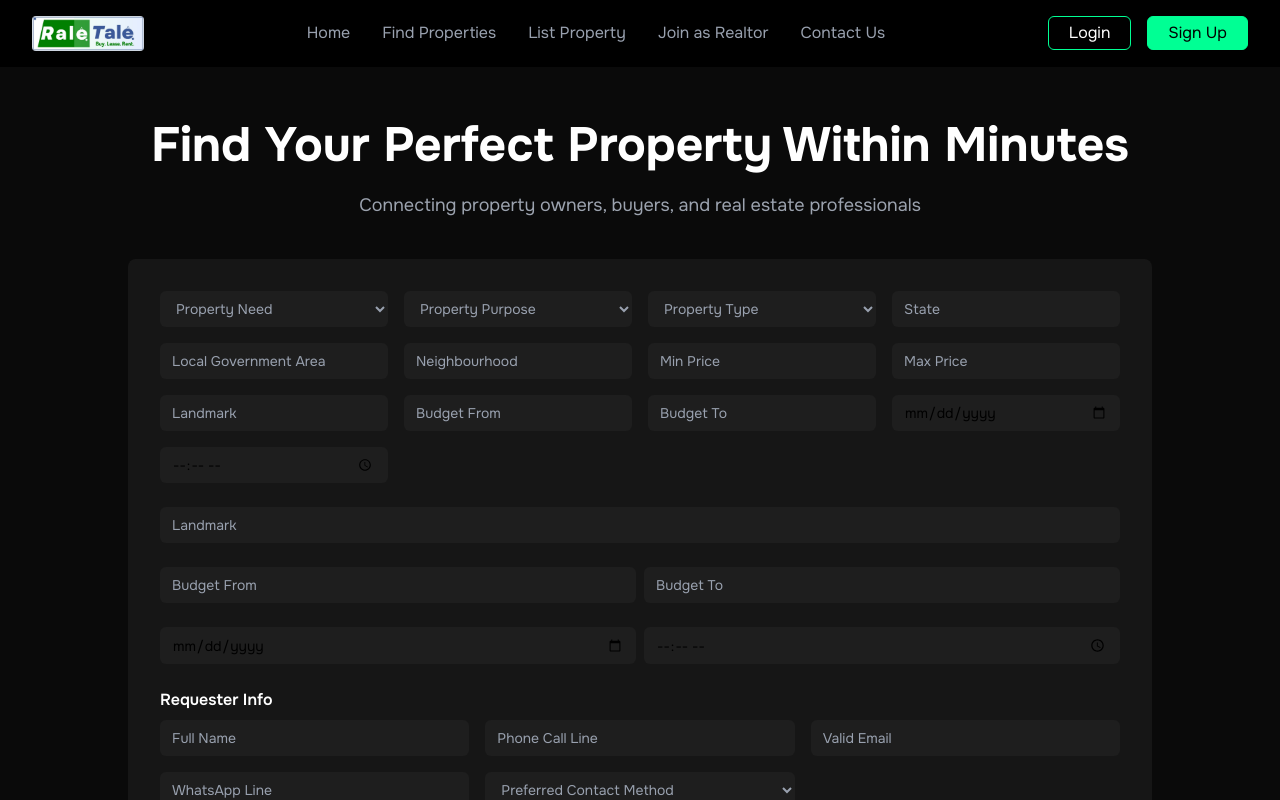
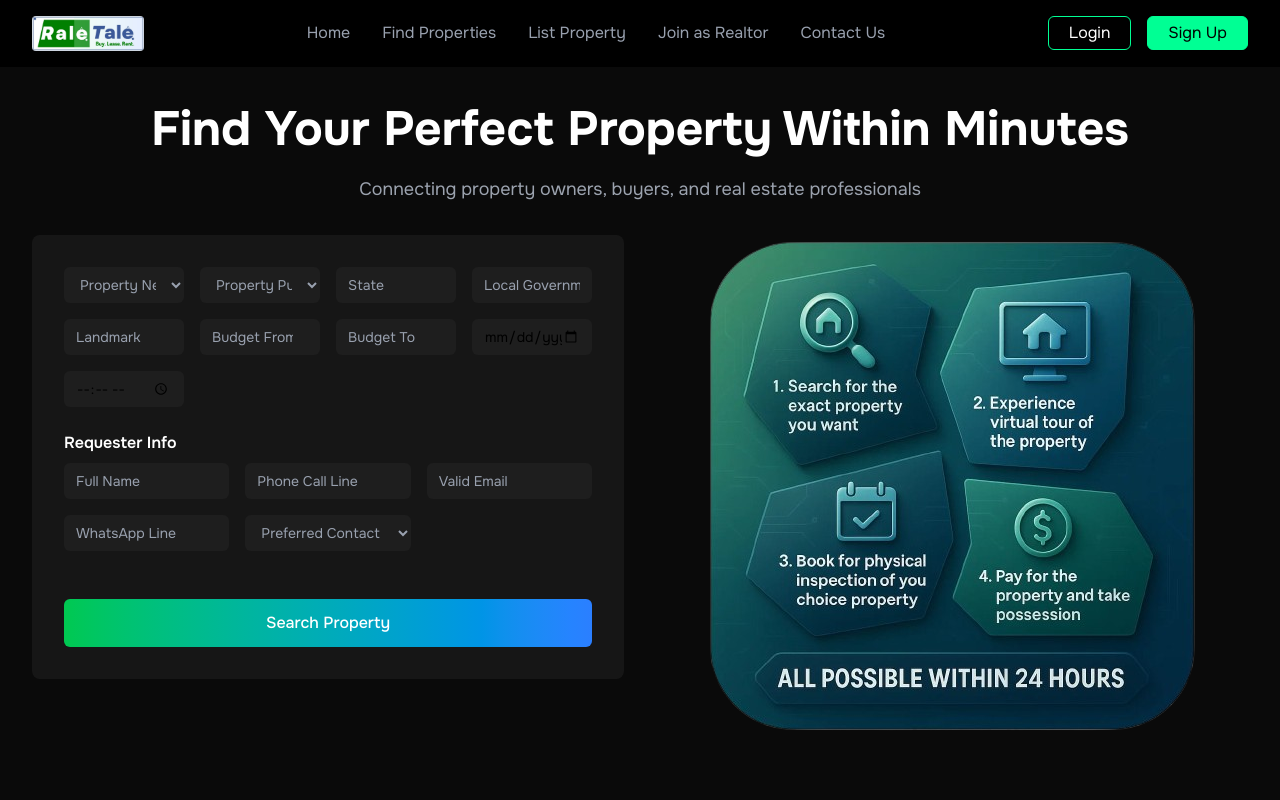
Before and after one commit to Yemipidan-org/rale_tale_frontend, a React (Vite) app: page / in a window 1280 px wide. Shown: the top 800 px of the page. Built offline with nearby package versions, Linux system fonts and the light colour scheme.

Commit message:
updated the form hero section

```diff
--- a/src/components/formConfig.js
+++ b/src/components/formConfig.js
@@ -43,9 +43,6 @@ export const fieldConfig = {
     { label: "Property Type", type: "select", options: [] },
     { label: "State", type: "text" },
     { label: "Local Government Area", type: "text" },
-    { label: "Neighbourhood", type: "text" },
-    { label: "Min Price", type: "number" },
-    { label: "Max Price", type: "number" },
     { label: "Landmark", type: "text" },
     { label: "Budget From", type: "number" },
     { label: "Budget To", type: "number" },
@@ -59,11 +56,11 @@ export const fieldConfig = {
       options: ["Buy", "Sell", "Lease"],
     },
     { label: "Property Purpose", type: "select", options: propertyPurposes },
-    { label: "Property Type", type: "select", options: propertyTypes },
+    { label: "Property Type", type: "select", options: [] },
     { label: "State", type: "text" },
-    { label: "Neighbourhood", type: "text" },
-    { label: "Min Price", type: "number" },
-    { label: "Max Price", type: "number" },
+    { label: "Landmark", type: "text" },
+    { label: "Budget From", type: "number" },
+    { label: "Budget To", type: "number" },
     { label: "Inspection Date", type: "date" },
     { label: "Time From", type: "time" },
     { label: "Time To", type: "time" },
@@ -75,10 +72,10 @@ export const fieldConfig = {
       options: ["Buy", "Sell", "Lease"],
     },
     { label: "Property Purpose", type: "select", options: propertyPurposes },
-    { label: "Property Type", type: "select", options: propertyTypes },
+    { label: "Property Type", type: "select", options: [] },
     { label: "State", type: "text" },
     { label: "Local Government Area", type: "text" },
-    { label: "Neighbourhood", type: "text" },
+    { label: "Landmark", type: "text" },
     { label: "Preferred Feedback", type: "text" },
   ],
 };
@@ -128,3 +125,6 @@ export const getAdditionalFields = (propertyType) => {
 export const getPropertyTypesByPurpose = (purpose) => {
   return propertyTypesByPurpose[purpose] || [];
 };
+// export const getPropertyTypesByPurpose = (purpose) => {
+//   return propertyTypesByPurpose[purpose] || [];
+// };
--- a/src/components/hero.jsx
+++ b/src/components/hero.jsx
@@ -37,39 +37,12 @@ export default function Hero() {
     handleInputChange("Property Type", ""); // Reset property type when purpose changes
   };
 
+  const getFieldValue = (field) => {
+    if (field.label === "Property Type" && !selectedPurpose) {
+      return null;
+    }
     return (
-    <>
-      <section className="flex flex-col items-center justify-center min-h-screen bg-[#0A0A0A] px-4 sm:px-6 lg:px-8">
-        {/* Title */}
-        <h1 className="text-3xl sm:text-4xl lg:text-5xl text-white font-bold mt-12 text-center leading-tight">
-          Find Your Perfect Property Within Minutes
-        </h1>
-        <p className="my-4 text-base sm:text-lg text-[#9CA3AF] text-center max-w-2xl">
-          Connecting property owners, buyers, and real estate professionals
-        </p>
-
-        {/* Form Box */}
-        <div className="bg-[#FFFFFF0D] p-6 sm:p-8 rounded-lg w-full max-w-5xl mt-6">
-          {/* <div className="flex flex-wrap gap-3 mb-6">
-            {["Buy", "Rent", "Lease"].map((option) => (
-              <button
-                key={option}
-                onClick={() => setPropertyPurpose(option)}
-                className={`px-4 py-2 rounded-md font-medium transition ${
-                  propertyPurpose === option
-                    ? "bg-green-500 text-black"
-                    : "bg-[#FFFFFF1A] text-white hover:bg-green-600"
-                }`}
-              >
-                {option}
-              </button>
-            ))}
-          </div> */}
-
-          <form className="space-y-6">
-            <div className="grid grid-cols-1 sm:grid-cols-2 lg:grid-cols-4 gap-4">
-              {fieldConfig[propertyPurpose].map((field, index) => (
-                <div key={index}>
+      <div key={field.label}>
         {field.type === "select" ? (
           <select
             className="w-full bg-[#1E1E1E] px-3 py-2 rounded-md outline-none text-sm text-gray-400"
@@ -79,20 +52,15 @@ export default function Hero() {
                 handlePurposeChange(e.target.value);
               }
               handleInputChange(field.label, e.target.value);
-                        if (field.label === "Property Type") {
-                          setPropertyType(e.target.value);
-                        }
             }}
           >
             <option value="">{field.label}</option>
             {field.label === "Property Type"
-                        ? getPropertyTypesByPurpose(selectedPurpose).map(
-                            (opt) => (
+              ? getPropertyTypesByPurpose(selectedPurpose).map((opt) => (
                   <option key={opt} value={opt}>
                     {opt}
                   </option>
-                            )
-                          )
+                ))
               : field.options?.map((opt) => (
                   <option key={opt} value={opt}>
                     {opt}
@@ -103,16 +71,39 @@ export default function Hero() {
           <input
             type={field.type}
             value={formData[field.label] || ""}
-                      onChange={(e) =>
-                        handleInputChange(field.label, e.target.value)
-                      }
+            onChange={(e) => handleInputChange(field.label, e.target.value)}
             className="w-full bg-[#1E1E1E] px-3 py-2 rounded-md outline-none text-sm placeholder-gray-400"
             placeholder={field.label}
           />
         )}
       </div>
-              ))}
+    );
+  };
 
+  return (
+    <>
+      <section className="min-h-screen bg-[#0A0A0A] px-4 sm:px-6 lg:px-8 py-8">
+        <div className="max-w-7xl mx-auto">
+          {/* Title */}
+          <div className="text-center mb-8">
+            <h1 className="text-3xl sm:text-4xl lg:text-5xl text-white font-bold leading-tight">
+              Find Your Perfect Property Within Minutes
+            </h1>
+            <p className="my-4 text-base sm:text-lg text-[#9CA3AF] max-w-2xl mx-auto">
+              Connecting property owners, buyers, and real estate professionals
+            </p>
+          </div>
+
+          {/* Two Column Layout */}
+          <div className="flex flex-col lg:flex-row gap-8">
+            {/* Form Column */}
+            <div className="flex-1">
+              <div className="bg-[#FFFFFF0D] p-6 sm:p-8 rounded-lg w-full">
+                <form className="space-y-6">
+                  <div className="grid grid-cols-1 sm:grid-cols-2 lg:grid-cols-4 gap-4">
+                    {fieldConfig[propertyPurpose].map((field) =>
+                      getFieldValue(field)
+                    )}
                     {additionalFields.map((field, index) => (
                       <div key={index}>
                         {field.type === "select" ? (
@@ -144,54 +135,6 @@ export default function Hero() {
                         )}
                       </div>
                     ))}
-            </div>
-
-            <input
-              type="text"
-              placeholder="Landmark"
-              value={formData["Landmark"] || ""}
-              onChange={(e) => handleInputChange("Landmark", e.target.value)}
-              className="w-full bg-[#1E1E1E] px-3 py-2 rounded-md outline-none text-sm placeholder-gray-400"
-            />
-
-            <div className="flex gap-2">
-              <input
-                type="number"
-                placeholder="Budget From"
-                value={formData["Budget From"] || ""}
-                onChange={(e) =>
-                  handleInputChange("Budget From", e.target.value)
-                }
-                className="w-full bg-[#1E1E1E] px-3 py-2 rounded-md outline-none text-sm placeholder-gray-400"
-              />
-              <input
-                type="number"
-                placeholder="Budget To"
-                value={formData["Budget To"] || ""}
-                onChange={(e) => handleInputChange("Budget To", e.target.value)}
-                className="w-full bg-[#1E1E1E] px-3 py-2 rounded-md outline-none text-sm placeholder-gray-400"
-              />
-            </div>
-
-            <div className="flex gap-2">
-              <input
-                type="date"
-                placeholder="Inspection Date"
-                value={formData["Inspection Date"] || ""}
-                onChange={(e) =>
-                  handleInputChange("Inspection Date", e.target.value)
-                }
-                className="w-full bg-[#1E1E1E] px-3 py-2 rounded-md outline-none text-sm placeholder-gray-400"
-              />
-              <input
-                type="time"
-                placeholder="Inspection Time"
-                value={formData["Inspection Time"] || ""}
-                onChange={(e) =>
-                  handleInputChange("Inspection Time", e.target.value)
-                }
-                className="w-full bg-[#1E1E1E] px-3 py-2 rounded-md outline-none text-sm placeholder-gray-400"
-              />
                   </div>
 
                   {/* Requester Info */}
@@ -240,6 +183,57 @@ export default function Hero() {
                     </button>
                   </Link>
                 </form>
+              </div>
+            </div>
+
+            {/* Image Column */}
+            <div className="flex-1 bg-[#FFFFFF0D rounded-lg overflow-hidden">
+              <div className="relativ h-full min-h-[300px lg:min-h-[00px]">
+                <div className="absolut inset- bg-black/ flex items-cente justify-center">
+                  <div className="text-center p-">
+                    <img
+                      src="./raletale1.png"
+                      alt="Logo"
+                      className="w-full rounded"
+                    />
+                    {/* <div className="border-2 border-dashed border-gray-500 rounded-lg p-8 flex flex-col items-center">
+                      <svg
+                        className="w-12 h-12 text-gray-400 mb-4"
+                        fill="none"
+                        stroke="currentColor"
+                        viewBox="0 0 24 24"
+                      >
+                        <path
+                          strokeLinecap="round"
+                          strokeLinejoin="round"
+                          strokeWidth="2"
+                          d="M12 6v6m0 0v6m0-6h6m-6 0H6"
+                        />
+                      </svg>
+                      <p className="text-gray-400 text-sm">
+                        Click to upload or drag and drop
+                      </p>
+                      <p className="text-gray-500 text-xs mt-2">
+                        SVG, PNG, JPG or GIF (max. 800x400px)
+                      </p>
+                      <input
+                        type="file"
+                        className="absolute inset-0 w-full h-full opacity-0 cursor-pointer"
+                        accept="image/*"
+                        onChange={(e) => {
+                          const file = e.target.files?.[0];
+                          if (file) {
+                            // Handle image upload
+                            console.log("File selected:", file);
+                          }
+                        }}
+                      />
+                    </div> */}
+                  </div>
+                </div>
+              </div>
+            </div>
+          </div>
         </div>
       </section>
       <PropertySections />
@@ -340,3 +334,56 @@ export default function Hero() {
 //     </>
 //   );
 // }
+//                     className="w-full bg-[#1E1E1E] px-3 py-2 rounded-md outline-none text-sm placeholder-gray-400"
+//                     placeholder={field.label}
+//                   />
+//                 </div>
+//               ))}
+//             </div>
+
+//             {/* Requester Info */}
+//             <h3 className="text-md font-semibold mt-6 mb-2">Requester Info</h3>
+//             <div className="grid grid-cols-1 sm:grid-cols-2 lg:grid-cols-4 gap-4">
+//               {requesterFields.map((field, index) => (
+//                 <div key={index}>
+//                   {/* <label className="block text-sm mb-1">{field.label}</label> */}
+//                   <input
+//                     type={field.type}
+//                     value={field.value}
+//                     onChange={(e) => field.setter(e.target.value)}
+//                     className="w-full bg-[#1E1E1E] px-3 py-2 rounded-md outline-none text-sm placeholder-gray-400"
+//                     placeholder={field.label}
+//                   />
+//                 </div>
+//               ))}
+//             </div>
+
+//             {/* Submit Button */}
+//             <Link to="/searchResult">
+//               <button
+//               type="submit"
+//               className="w-full bg-gradient-to-r from-green-500 to-blue-500 px-6 py-3 rounded-md font-medium mt-6 text-white hover:opacity-90 transition"
+//             >
+//               Search Property
+//             </button>
+//             </Link>
+//           </form>
+//         </div>
+//       </section>
+//       <PropertySections />
+//     </>
+//   );
+// }
+//               type="submit"
+//               className="w-full bg-gradient-to-r from-green-500 to-blue-500 px-6 py-3 rounded-md font-medium mt-6 text-white hover:opacity-90 transition"
+//             >
+//               Search Property
+//             </button>
+//             </Link>
+//           </form>
+//         </div>
+//       </section>
+//       <PropertySections />
+//     </>
+//   );
+// }
```
Also changed, not shown: public/raletale1.png (added). Lines whose indentation alone changed are shown as unchanged.
